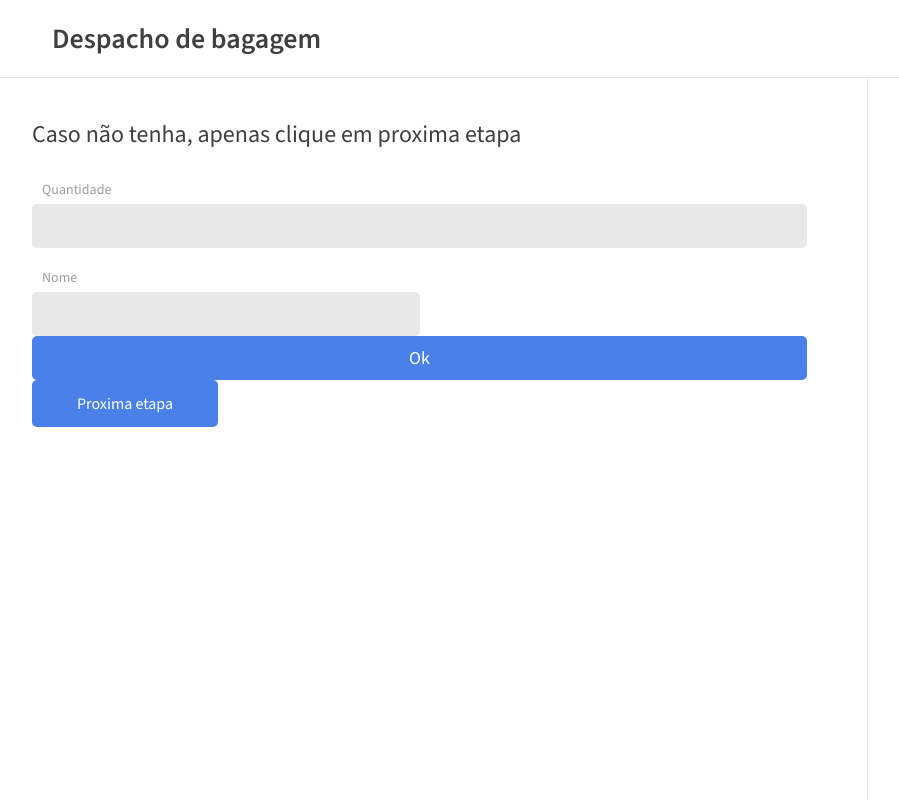
After one commit to ICEI-PUC-Minas-PPLES-TI/plf-es-2022-2-ti2-0924100-uai-fly, a PHP site: page /carr.php in a window 1280 px wide. The commit adds this page. Shown: the whole page, without its empty margins (28-927 px from the left). Run offline with PHP 8.4, Linux system fonts and the light colour scheme.

Commit message:
Salvando bagagem tbm

```diff
--- /dev/null
+++ b/src/Back-end/projeto/TIS/carr.php
@@ -0,0 +1,101 @@
+<?php
+  session_start();
+    if(isset($_POST['submit']))
+    {
+        include_once('config.php');
+
+        $nome = $_POST['nome'];
+        $quantidade = $_POST['quantidade'];
+        $cpf = $_SESSION['cpf'];
+
+        $result = mysqli_query($conexao, "INSERT INTO bagagem(cpf,nome,quantidade) VALUES('$cpf','$nome','$quantidade')");
+
+        //printf("Errormessage: %s\n", $conexao->error);
+    }
+?>
+
+<!DOCTYPE html>
+<html lang="en">
+
+<head>
+  <meta charset="UTF-8">
+  <meta http-equiv="X-UA-Compatible" content="IE=edge">
+  <meta name="viewport" content="width=device-width, initial-scale=1.0">
+  <title>Carrinho</title>
+
+  <!--
+    - custom css link
+  -->
+  <link rel="stylesheet" href="stylecart.css">
+
+  <!--
+    - google font link
+  -->
+  <link
+    href="https://fonts.googleapis.com/css?family=Source+Sans+3:200,300,regular,500,600,700,800,900,200italic,300italic,italic,500italic,600italic,700italic,800italic,900italic"
+    rel="stylesheet" />
+</head>
+
+<body>
+
+
+  <!--
+    - main container
+  -->
+
+  <main class="container">
+
+    <h1 class="heading">
+      <ion-icon name="cart-outline"></ion-icon> Despacho de bagagem
+    </h1>
+
+
+    <div class="item-flex">
+
+      <!--
+       - checkout section
+      -->
+      <section class="checkout">
+
+        <h2 class="section-heading">Caso não tenha, apenas clique em proxima etapa</h2>
+
+        <div class="payment-form">
+
+          <form id = "form" action="carr.php" method="POST">
+
+            <div class="cardholder-name">
+              <label for="cardholder-name" class="label-default">Quantidade</label>
+              <input type="number" name="quantidade" id="cardholder-name" class="input-default">
+            </div>
+
+            <div class="input-flex">
+
+              <div class="expire-date">
+                <label for="expire-date" class="label-default">Nome</label>
+
+                <div class="input-flex">
+
+                  <input type="text" name="nome" id="expire-date"
+                    class="input-default">
+                </div>
+              </div>
+
+            </div>
+
+            <input href="cart.php" type="submit" class="btn btn-primary" value="Ok" name="submit"  />
+
+          </form>
+
+          <a href="cart.php" class="compra">
+              <button class="btn btn-primary">Proxima etapa</button>
+            </a>
+
+        </div>
+      </section>
+
+  </main>
+
+
+</body>
+
+</html>
--- a/src/Back-end/projeto/TIS/telacomp.php
+++ b/src/Back-end/projeto/TIS/telacomp.php
@@ -81,7 +81,7 @@
           <span class="contact-time">Seg - Sex: 9:00 - 18:00</span>
         </div>
 
-        <a href="cart.php" class="btn" aria-labelledby="aria-label-txt">
+        <a href="carr.php" class="btn" aria-labelledby="aria-label-txt">
           <ion-icon name="cart-outline"></ion-icon>
 
           <span id="aria-label-txt">Carrinho</span>
```
